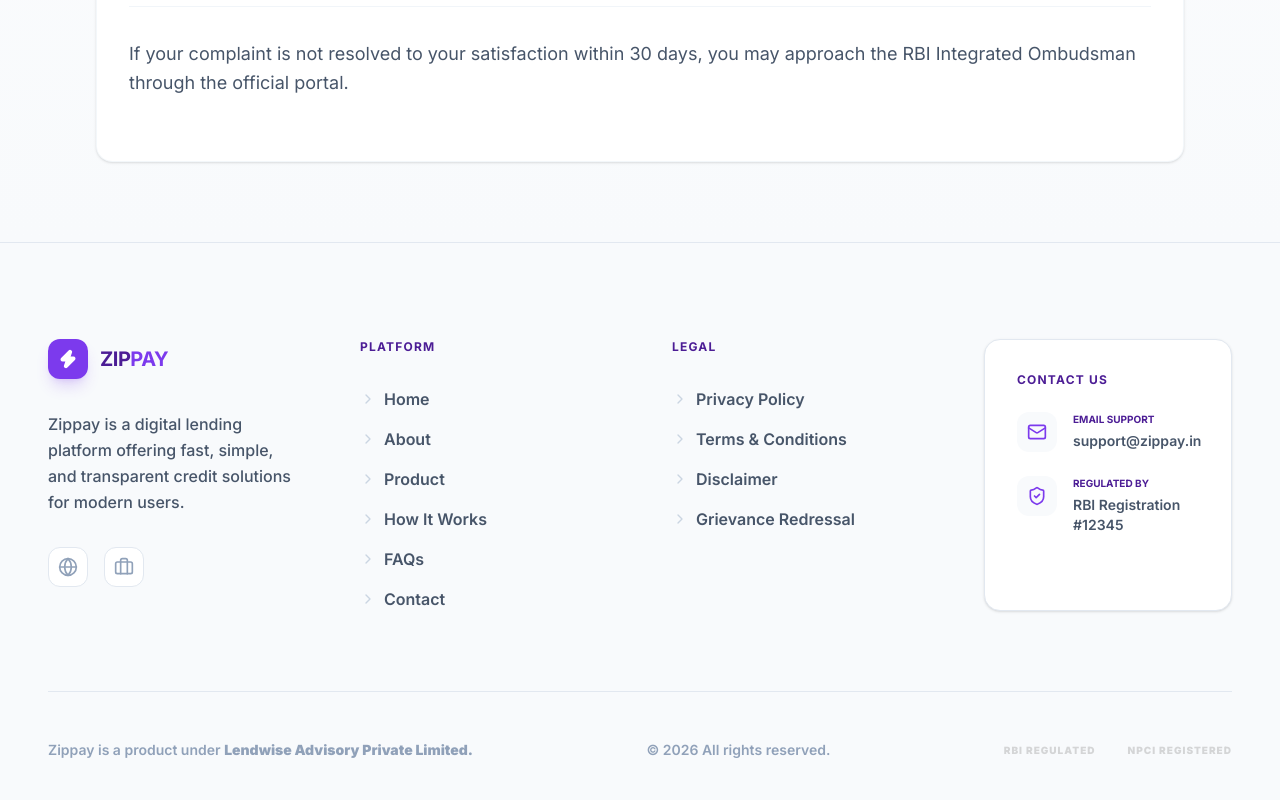
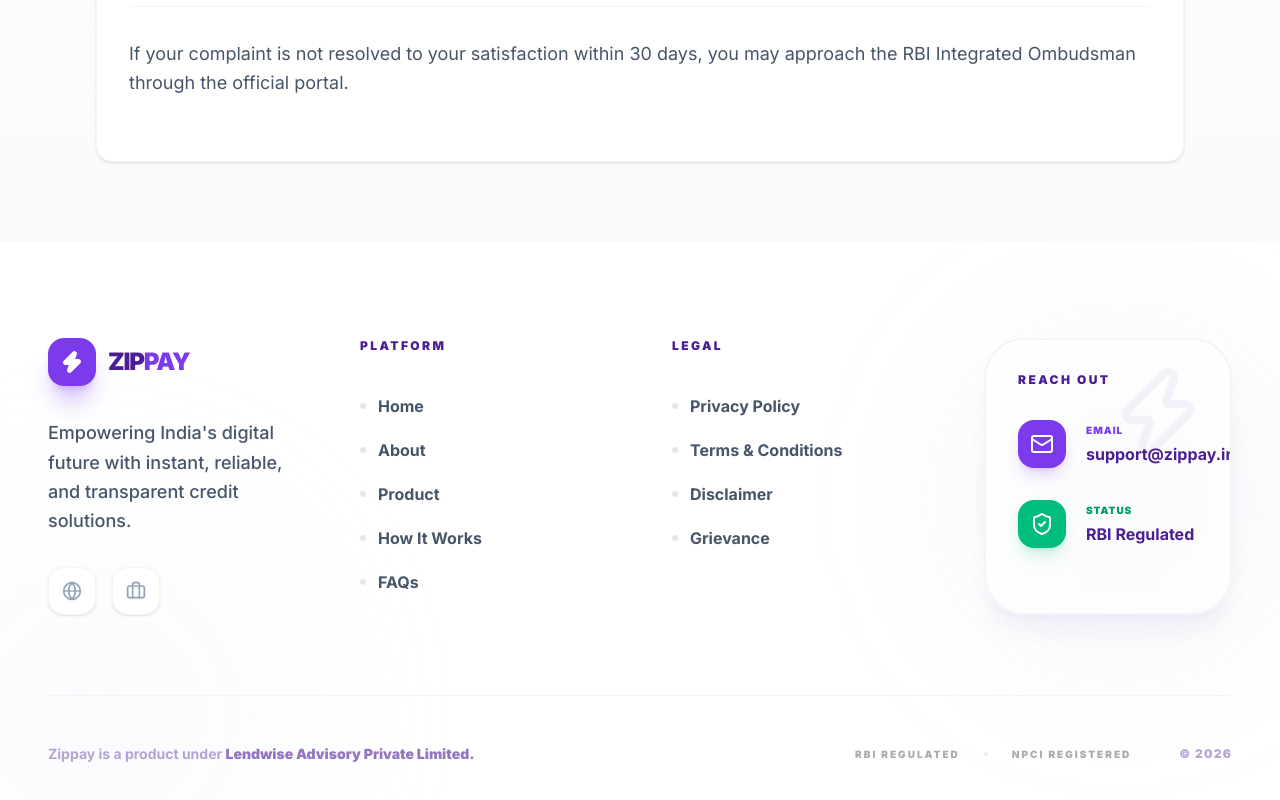
Before and after one commit to simmitiwari770-beep/zippay, a React (Vite) app: page /grievance in a window 1280 px wide. Shown: the part 1434-2234 px from the top of the page. Built offline with nearby package versions, Linux system fonts and the light colour scheme.

Commit message:
UI: Add premium purple tint and glass-morphic elements to footer

```diff
--- a/src/components/Footer.jsx
+++ b/src/components/Footer.jsx
@@ -10,29 +10,34 @@
 
 export default function Footer() {
   return (
-    <footer className="bg-slate-50 pt-24 pb-12 border-t border-slate-200 relative overflow-hidden">
+    <footer className="relative pt-24 pb-12 overflow-hidden bg-white">
+      {/* Premium Purple Tint Layers */}
+      <div className="absolute inset-0 bg-primary-50/40 -z-10" />
+      <div className="absolute -bottom-24 -left-24 w-96 h-96 bg-primary-200/20 rounded-full blur-[100px] animate-pulse" />
+      <div className="absolute top-24 right-0 w-80 h-80 bg-primary-400/10 rounded-full blur-[80px]" />
+
       <div className="container-custom relative z-10">
         <div className="grid grid-cols-1 md:grid-cols-2 lg:grid-cols-4 gap-16 mb-20">
           {/* Brand Col */}
           <div className="space-y-8">
             <Link to="/" className="flex items-center gap-3 group">
-              <div className="w-10 h-10 rounded-xl bg-primary-600 flex items-center justify-center shadow-lg shadow-primary-600/20 group-hover:scale-110 transition-all duration-500">
-                <Zap className="w-5 h-5 text-white" fill="white" />
+              <div className="w-12 h-12 rounded-2xl bg-primary-600 flex items-center justify-center shadow-xl shadow-primary-600/30 group-hover:scale-110 transition-all duration-500">
+                <Zap className="w-6 h-6 text-white" fill="white" />
               </div>
-              <span className="text-xl font-bold tracking-tight">
+              <span className="text-2xl font-black tracking-tighter">
                 <span className="text-primary-900">ZIP</span>
                 <span className="text-primary-600">PAY</span>
               </span>
             </Link>
-            <p className="text-text-secondary leading-relaxed font-medium">
-              Zippay is a digital lending platform offering fast, simple, and transparent credit solutions for modern users.
+            <p className="text-text-secondary leading-relaxed font-medium text-lg">
+              Empowering India's digital future with instant, reliable, and transparent credit solutions.
             </p>
             <div className="flex gap-4">
               {[Globe, Briefcase].map((Icon, i) => (
                 <a
                   key={i}
                   href="#"
-                  className="w-10 h-10 rounded-xl bg-white border border-slate-200 flex items-center justify-center text-slate-400 hover:text-primary-600 hover:border-primary-300 transition-all duration-300"
+                  className="w-12 h-12 rounded-2xl bg-white border border-primary-100 flex items-center justify-center text-primary-400 hover:text-white hover:bg-primary-600 hover:border-primary-600 transition-all duration-500 shadow-sm"
                 >
                   <Icon className="w-5 h-5" />
                 </a>
@@ -42,22 +47,21 @@
 
           {/* Quick Links */}
           <div>
-            <h4 className="text-primary-900 font-bold text-xs uppercase tracking-widest mb-8">Platform</h4>
-            <ul className="space-y-4">
+            <h4 className="text-primary-900 font-black text-xs uppercase tracking-[0.2em] mb-10">Platform</h4>
+            <ul className="space-y-5">
               {[
                 { name: "Home", path: "/" },
                 { name: "About", path: "/about" },
                 { name: "Product", path: "/product" },
                 { name: "How It Works", path: "/how-it-works" },
                 { name: "FAQs", path: "/faq" },
-                { name: "Contact", path: "/contact" },
               ].map((item) => (
                 <li key={item.name}>
                   <Link
                     to={item.path}
-                    className="text-text-secondary hover:text-primary-600 font-semibold flex items-center gap-2 group transition-all"
+                    className="text-text-secondary hover:text-primary-600 font-bold flex items-center gap-3 group transition-all"
                   >
-                    <ChevronRight className="w-4 h-4 text-slate-300 group-hover:text-primary-600 group-hover:translate-x-1 transition-all" />
+                    <div className="w-1.5 h-1.5 rounded-full bg-primary-200 group-hover:bg-primary-600 transition-colors" />
                     {item.name}
                   </Link>
                 </li>
@@ -67,20 +71,20 @@
 
           {/* Legal */}
           <div>
-            <h4 className="text-primary-900 font-bold text-xs uppercase tracking-widest mb-8">Legal</h4>
-            <ul className="space-y-4">
+            <h4 className="text-primary-900 font-black text-xs uppercase tracking-[0.2em] mb-10">Legal</h4>
+            <ul className="space-y-5">
               {[
                 { name: "Privacy Policy", path: "/privacy" },
                 { name: "Terms & Conditions", path: "/terms" },
                 { name: "Disclaimer", path: "/disclaimer" },
-                { name: "Grievance Redressal", path: "/grievance" },
+                { name: "Grievance", path: "/grievance" },
               ].map((item) => (
                 <li key={item.name}>
                   <Link
                     to={item.path}
-                    className="text-text-secondary hover:text-primary-600 font-semibold flex items-center gap-2 group transition-all"
+                    className="text-text-secondary hover:text-primary-600 font-bold flex items-center gap-3 group transition-all"
                   >
-                    <ChevronRight className="w-4 h-4 text-slate-300 group-hover:text-primary-600 group-hover:translate-x-1 transition-all" />
+                    <div className="w-1.5 h-1.5 rounded-full bg-primary-200 group-hover:bg-primary-600 transition-colors" />
                     {item.name}
                   </Link>
                 </li>
@@ -88,26 +92,29 @@
             </ul>
           </div>
 
-          {/* Contact Info */}
-          <div className="bg-white border border-slate-200 p-8 rounded-2xl shadow-sm">
-            <h4 className="text-primary-900 font-bold text-xs uppercase tracking-widest mb-6">Contact Us</h4>
-            <div className="space-y-6">
-              <div className="flex items-start gap-4">
-                <div className="w-10 h-10 rounded-xl bg-primary-50 flex items-center justify-center shrink-0">
-                  <Mail className="w-5 h-5 text-primary-600" />
+          {/* Contact Info — Premium Glass Card */}
+          <div className="bg-white/60 border-2 border-primary-100 p-8 rounded-[2.5rem] shadow-xl shadow-primary-900/5 backdrop-blur-md relative overflow-hidden group">
+            <div className="absolute top-0 right-0 p-6 opacity-5 group-hover:scale-125 transition-transform duration-700">
+              <Zap className="w-24 h-24 text-primary-900" />
+            </div>
+            <h4 className="text-primary-900 font-black text-xs uppercase tracking-[0.2em] mb-8">Reach Out</h4>
+            <div className="space-y-8 relative z-10">
+              <div className="flex items-center gap-5">
+                <div className="w-12 h-12 rounded-2xl bg-primary-600 flex items-center justify-center shadow-lg shadow-primary-600/20 shrink-0">
+                  <Mail className="w-6 h-6 text-white" />
                 </div>
                 <div>
-                  <p className="text-[10px] font-bold text-primary-900 uppercase mb-1">Email Support</p>
-                  <p className="text-sm font-semibold text-text-secondary">support@zippay.in</p>
+                  <p className="text-[10px] font-black text-primary-600 uppercase tracking-widest mb-1">Email</p>
+                  <p className="text-base font-bold text-primary-900">support@zippay.in</p>
                 </div>
               </div>
-              <div className="flex items-start gap-4">
-                <div className="w-10 h-10 rounded-xl bg-primary-50 flex items-center justify-center shrink-0">
-                  <ShieldCheck className="w-5 h-5 text-primary-600" />
+              <div className="flex items-center gap-5">
+                <div className="w-12 h-12 rounded-2xl bg-emerald-500 flex items-center justify-center shadow-lg shadow-emerald-500/20 shrink-0">
+                  <ShieldCheck className="w-6 h-6 text-white" />
                 </div>
                 <div>
-                  <p className="text-[10px] font-bold text-primary-900 uppercase mb-1">Regulated By</p>
-                  <p className="text-sm font-semibold text-text-secondary">RBI Registration #12345</p>
+                  <p className="text-[10px] font-black text-emerald-600 uppercase tracking-widest mb-1">Status</p>
+                  <p className="text-base font-bold text-primary-900">RBI Regulated</p>
                 </div>
               </div>
             </div>
@@ -115,16 +122,19 @@
         </div>
 
         {/* Bottom Section */}
-        <div className="pt-12 border-t border-slate-200 flex flex-col md:flex-row justify-between items-center gap-8">
-          <p className="text-sm font-semibold text-slate-400">
-            Zippay is a product under <strong>Lendwise Advisory Private Limited.</strong>
+        <div className="pt-12 border-t border-primary-100 flex flex-col md:flex-row justify-between items-center gap-8">
+          <p className="text-sm font-bold text-primary-900/40">
+            Zippay is a product under <strong className="text-primary-900/60 font-black">Lendwise Advisory Private Limited.</strong>
           </p>
-          <p className="text-sm font-semibold text-slate-400 mt-2 md:mt-0">
-            &copy; {new Date().getFullYear()} All rights reserved.
-          </p>
-          <div className="flex items-center gap-8 grayscale opacity-40">
-            <span className="text-[10px] font-black uppercase tracking-widest text-slate-400">RBI Regulated</span>
-            <span className="text-[10px] font-black uppercase tracking-widest text-slate-400">NPCI Registered</span>
+          <div className="flex items-center gap-12">
+            <div className="flex items-center gap-6 opacity-40 grayscale hover:grayscale-0 hover:opacity-100 transition-all cursor-default">
+              <span className="text-[10px] font-black uppercase tracking-[0.2em] text-primary-900">RBI Regulated</span>
+              <div className="w-1 h-1 rounded-full bg-primary-300" />
+              <span className="text-[10px] font-black uppercase tracking-[0.2em] text-primary-900">NPCI Registered</span>
+            </div>
+            <p className="text-xs font-black text-primary-900/40 uppercase tracking-widest">
+              &copy; {new Date().getFullYear()}
+            </p>
           </div>
         </div>
       </div>
```
